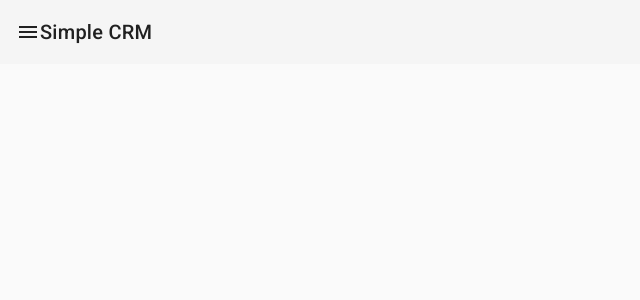
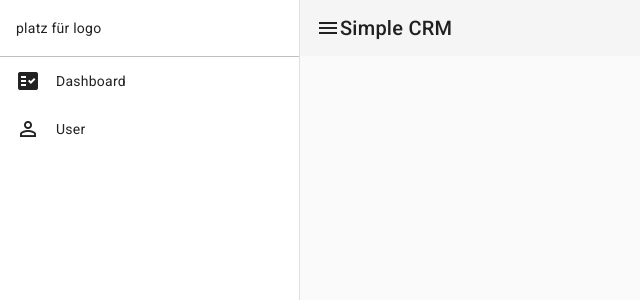
Before and after one commit to M-Nafi/Simple-CRM, an Angular app: page / in a window 1280 px wide. Shown: the top 300 px of the page, without its empty margins (0-640 px from the left). Built offline with nearby package versions, Linux system fonts and the light colour scheme.

Commit message:
added icons to side-menu

```diff
--- a/src/app/app.component.html
+++ b/src/app/app.component.html
@@ -1,6 +1,14 @@
 <mat-drawer-container class="mat-drawer-container" autosize>
-  <mat-drawer #drawer class="example-sidenav" mode="side">
-    <p>Auto-resizing sidenav</p>
+  <mat-drawer #drawer class="sidenav" [opened]="true" mode="side">
+    <div class="logo-container">
+      platz für logo
+    </div>
+
+    <ul class="menu-items">
+      <li><mat-icon>fact_check</mat-icon>Dashboard</li>
+      <li><mat-icon>perm_identity</mat-icon>User</li>
+
+    </ul>
 
   </mat-drawer>
 
--- a/src/app/app.component.scss
+++ b/src/app/app.component.scss
@@ -1,7 +1,45 @@
 .mat-drawer-container {
-    height: 100vh;
+  height: 100vh;
 }
 
 .menu-icon {
   cursor: pointer;
 }
+
+.sidenav {
+  width: 300px;
+}
+
+.logo-container {
+  border-bottom: 1px solid rgba(0, 0, 0, 0.25);
+  padding-left: 16px;
+  padding-right: 16px;
+  min-height: 56px;
+  display: flex;
+  align-items: center;
+}
+
+mat-toolbar, mat-toolbar-row {
+  min-height: 56px;
+  height: 56px;
+}
+
+.menu-items {
+  list-style-type: none;
+  padding: 0;
+  margin: 0;
+  li {
+    padding-left: 16px;
+    padding-right: 16px;
+    height: 48px;
+    display: flex;
+    align-items: center;
+    cursor: pointer;
+    mat-icon {
+      margin-right: 16px;
+    }
+    &:hover {
+      background-color: rgba(0, 0, 0, 0.1);
+    }
+  }
+}
```
